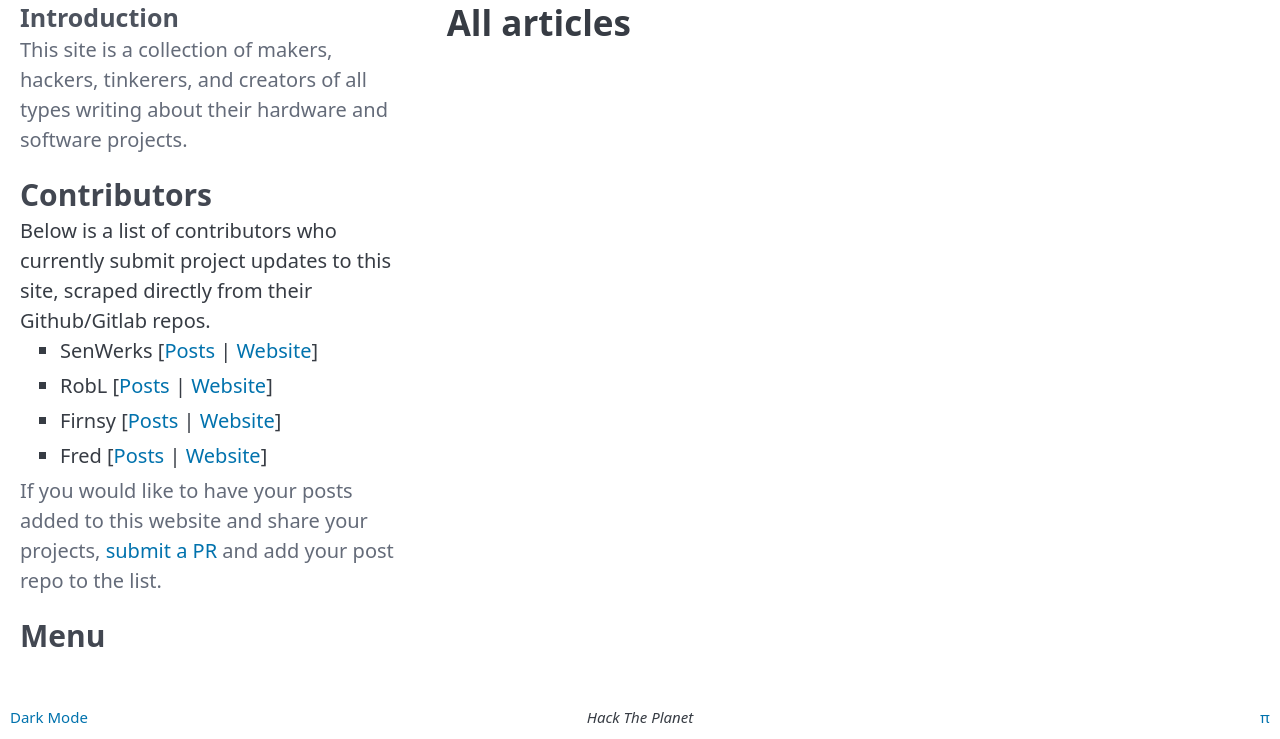
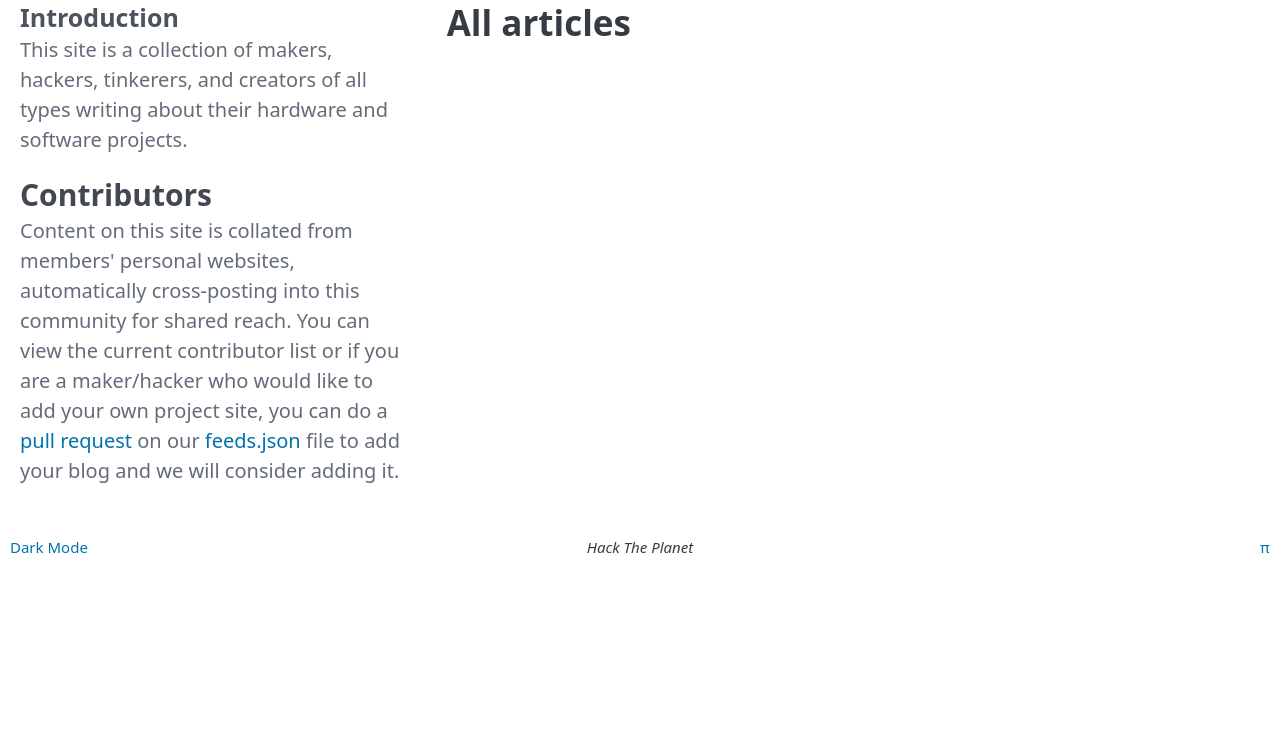
Before and after one commit to obsoletenerd/amateur-engineering, a Python web app: template amateurengineering.com/themes/ae/templates/index.html in a window 1280 px wide. Shown: the part 184-923 px from the top of the page. After the commit the page ends 737 px from the top, so only its background shows below. Run offline with Jinja, Linux system fonts and the light colour scheme; the template is opened without the code that fills it, so the values that code supplies are empty.

Commit message:
Tweaks to template

```diff
--- a/amateurengineering.com/themes/ae/templates/base.html
+++ b/amateurengineering.com/themes/ae/templates/base.html
@@ -70,45 +70,42 @@
             projects.
           </p>
         </hgroup>
+        {% block nav %}
+
+        {% if DISPLAY_PAGES_ON_MENU %}
+        <hgroup>
+            <h3>Pages</h3>
+            <nav><ul>
+
+            {% for p in pages %}
+              <li><a href="{{ SITEURL }}/{{ p.url }}" {% if p==page %} aria-current="page" {% endif %}>{{ p.title }}</a></li>
+            {% endfor %}
+
+            {% if MENUITEMS %}
+            {% for title, link in MENUITEMS %}
+              <li><a href="{{ link }}">{{ title }}</a></li>
+            {% endfor %}
+            {% endif %}
+            </ul></nav>
+        </hgroup>
+        {% endif %}
+
+        {% if DISPLAY_CATEGORIES_ON_MENU %}
+        <hgroup>
+            <h3>Categories</h3>
+            <nav><ul>
+            {% for cat, null in categories %}
+              <li><a href="{{ SITEURL }}/{{ cat.url }}" {% if cat==category %} aria-current="page" {% endif %}>{{ cat}}</a></li>
+            {% endfor %}
+            </ul></nav>
+        </hgroup>
+        {% endif %}
+
         <hgroup>
           <h3>Contributors</h3>
           <p>
-            Below is a list of contributors who currently submit project updates
-            to this site, scraped directly from their Github/Gitlab repos.
+            Content on this site is collated from members' personal websites, automatically cross-posting into this community for shared reach. You can view the current contributor list or if you are a maker/hacker who would like to add your own project site, you can do a <a href="https://docs.github.com/en/pull-requests/collaborating-with-pull-requests/proposing-changes-to-your-work-with-pull-requests/about-pull-requests">pull request</a> on our <a href="https://github.com/obsoletenerd/amateur-engineering/blob/main/feeds.json">feeds.json</a> file to add your blog and we will consider adding it.
           </p>
-          <ul>
-            <li>SenWerks [<a href="">Posts</a> | <a href="">Website</a>]</li>
-            <li>RobL [<a href="">Posts</a> | <a href="">Website</a>]</li>
-            <li>Firnsy [<a href="">Posts</a> | <a href="">Website</a>]</li>
-            <li>Fred [<a href="">Posts</a> | <a href="">Website</a>]</li>
-          </ul>
-          <p>
-            If you would like to have your posts added to this website and share
-            your projects, <a href="">submit a PR</a> and add your post repo to
-            the list.
-          </p>
-        </hgroup>
-
-        {% block nav %}
-        <hgroup>
-            <h3>Menu</h3>
-            <nav><ul>
-            {% for title, link in MENUITEMS %}
-              <li><a href="{{ link }}">{{ title }}</a></li>
-            {% endfor %}
-
-            {% if DISPLAY_PAGES_ON_MENU %}
-            {% for p in pages %}
-              <li><a href="{{ SITEURL }}/{{ p.url }}" {% if p==page %} aria-current="page" {% endif %}>{{ p.title }}</a></li>
-            {% endfor %}
-            {% endif %}
-
-            {% if DISPLAY_CATEGORIES_ON_MENU %}
-            {% for cat, null in categories %}
-              <li><a href="{{ SITEURL }}/{{ cat.url }}" {% if cat==category %} aria-current="page" {% endif %}>{{ cat}}</a></li>
-            {% endfor %}
-            {% endif %}
-            </ul></nav>
         </hgroup>
         {% endblock nav %}
 
--- a/amateurengineering.com/themes/ae/templates/index.html
+++ b/amateurengineering.com/themes/ae/templates/index.html
@@ -1,27 +1,20 @@
-{% extends "base.html" %}
-{% block content %}
-    {% block content_title %}
+{% extends "base.html" %} {% block content %} {% block content_title %}
 <h2>All articles</h2>
-    {% endblock %}
-
-
-    {% for article in articles_page.object_list %}
+{% endblock %} {% for article in articles_page.object_list %}
 <article>
-            <header> <h2><a href="{{ SITEURL }}/{{ article.url }}" rel="bookmark" title="Permalink to {{ article.title|striptags }}">{{ article.title }}</a></h2> </header>
+    <header>
+        <h2>
+            <a href="{{ SITEURL }}/{{ article.url }}" rel="bookmark" title="Permalink to {{ article.title|striptags }}"
+                >{{ article.title }}</a
+            >
+        </h2>
+    </header>
     <section>{{ article.summary }}</section>
     <footer>
-                <p>Published: <time datetime="{{ article.date.isoformat() }}"> {{ article.locale_date }} </time></p>
-                <address>By
-                    {% for author in article.authors %}
-                        <a href="{{ SITEURL }}/{{ author.url }}">{{ author }}</a>
-                    {% endfor %}
-                </address>
+        <p>
+            Published: <time datetime="{{ article.date.isoformat() }}"> {{ article.locale_date }} </time> by {% for author in
+            article.authors %}<a href="{{ SITEURL }}/{{ author.url }}">{{ author }}</a>{% endfor %}
+        </p>
     </footer>
 </article>
-    {% endfor %}
-
-    {% if articles_page.has_other_pages() %}
-        {% include 'pagination.html' %}
-    {% endif %}
-
-{% endblock content %}
+{% endfor %} {% if articles_page.has_other_pages() %} {% include 'pagination.html' %} {% endif %} {% endblock content %}
```
Also changed, not shown: amateurengineering.com/content/AmateurEngineering.com/2025-01-01 What is Amateur Engineering.md (+3 -3 lines), amateurengineering.com/content/ObsoleteNerd.com/Solving the Australian Signals Directorate Cryptography Challenge Coin.md (+8 -7 lines), amateurengineering.com/pelicanconf.py (+6 -3 lines). Lines whose indentation alone changed are shown as unchanged.
